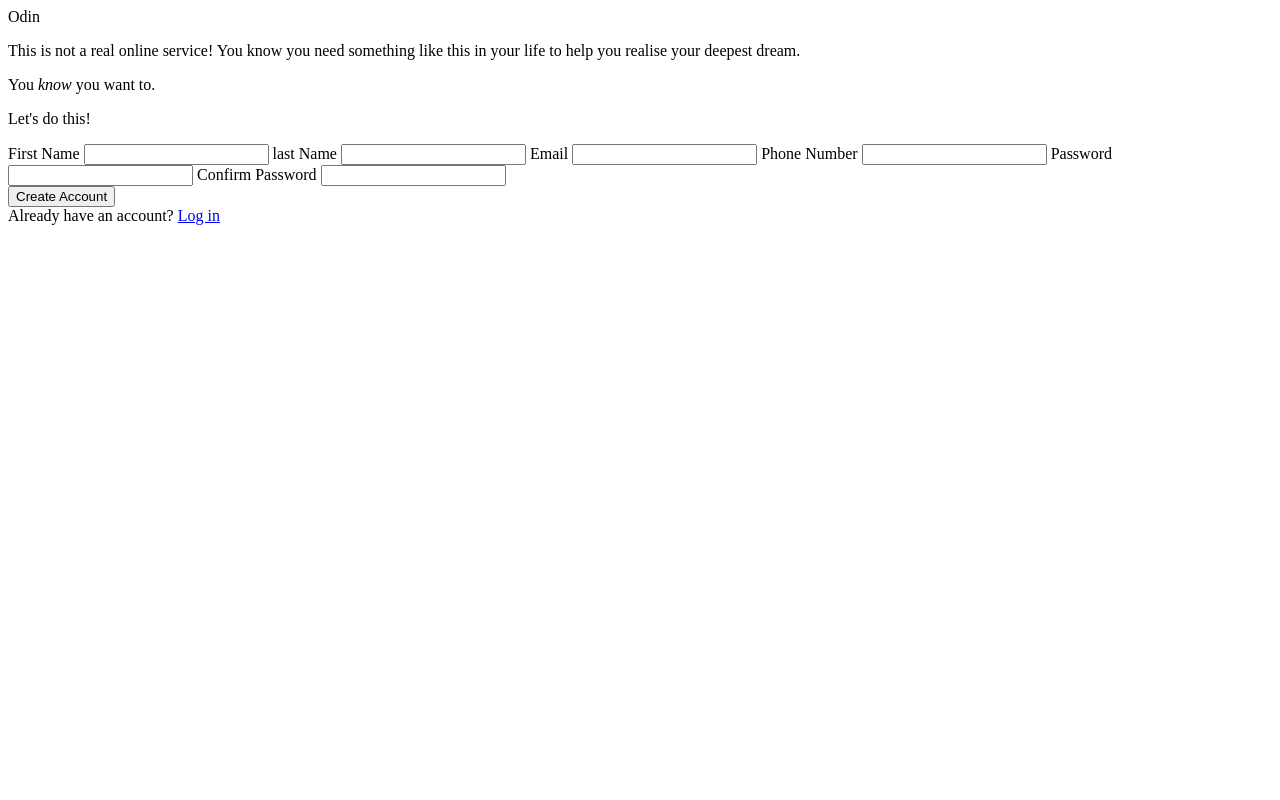
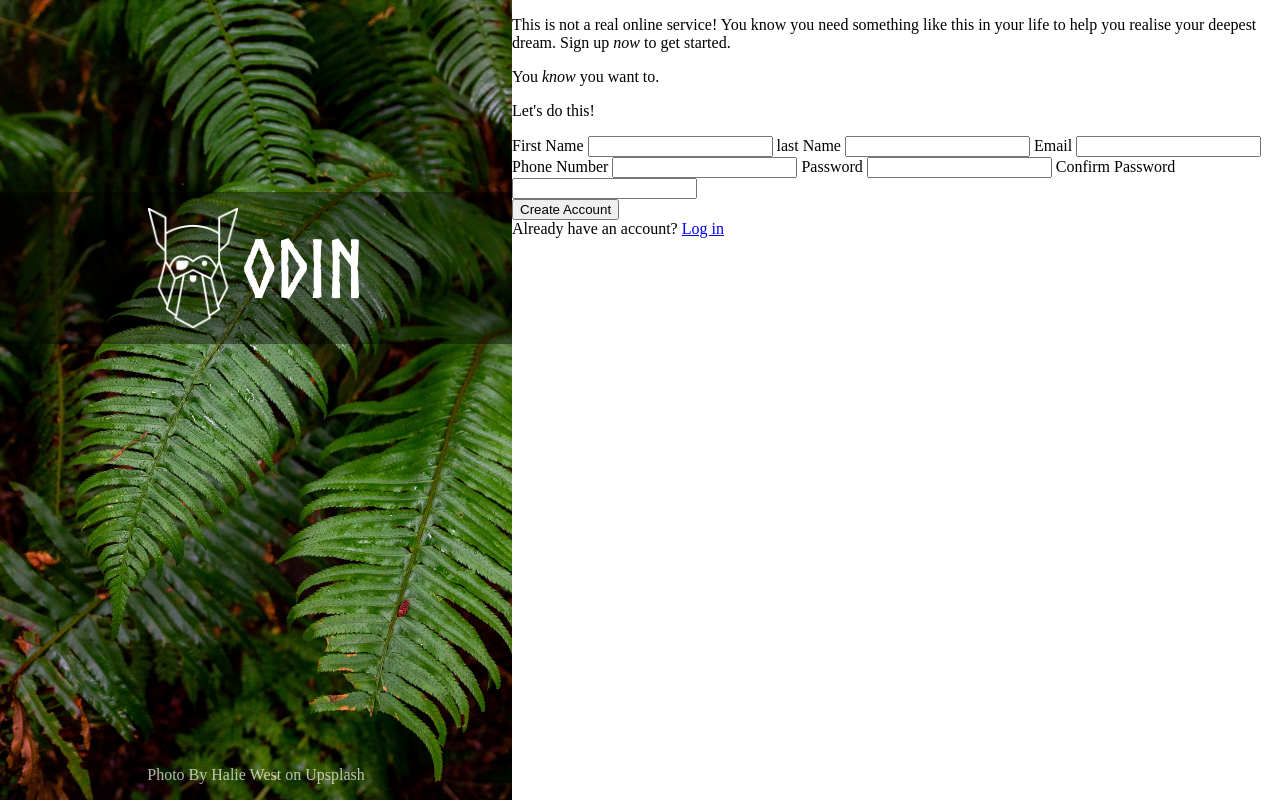
Before and after one commit to odin-project-works/intermediate-html-css-signup-form, a plain HTML site: page index.html in a window 1280 px wide. Drawn offline with Linux system fonts and the light colour scheme.

Commit message:
Downloaded all assets and pretty much got the hero section done.

```diff
--- a/index.html
+++ b/index.html
@@ -4,19 +4,23 @@
     <meta charset="UTF-8">
     <meta http-equiv="X-UA-Compatible" content="IE=edge">
     <meta name="viewport" content="width=device-width, initial-scale=1.0">
+    <link rel="stylesheet" href="style.css">
     <title>Sign Up</title>
 </head>
 <body>
     <div id="hero">
-        <div id="hero-background"></div>
-        <div id="hero-logo"></div>
-        <div id="hero-text">Odin</div>
+        <div id="hero-body">
+            <img src="assets/odin-lined.png" alt="Odin Project logo" id="hero-logo">
+            <span id="hero-logo-text">Odin</span>
+        </div>
+        <div id="hero-credit">Photo By Halie West on Upsplash</div>
+
     </div>
     <div id="content">
         <div id="description">
             <p>
                 This is not a real online service! You know you need something like this
-                in your life to help you realise your deepest dream.
+                in your life to help you realise your deepest dream. Sign up <em>now</em> to get started.
             </p>
             <p>You <em>know</em> you want to.</p>
         </div>
--- /dev/null
+++ b/style.css
@@ -0,0 +1,62 @@
+@font-face {
+    font-family: "Norse-Bold";
+    src: url("assets/Norse-Bold.otf");
+}
+
+body {
+    margin: 0;
+    padding: 0;
+    min-height: 100vh;
+    display: flex;
+    justify-content: space-between;
+}
+
+#hero {
+    position: relative;
+    max-width: 40%;
+    flex: 1 0 auto;
+    /* Make whole image visible. Credit:
+    Gustavo Henrique Bruno dos Santos @ https://github.com/gefgu/odin-sign-up-form
+    */
+    background-image: url("assets/halie-west-25xggax4bSA-unsplash.jpg");
+    background-position: center center;
+    background-size: cover;
+}
+
+#hero-body {
+    position: absolute;
+    top: 12rem;
+    width: 100%;
+    height: auto;
+    display: flex;
+    justify-content: center;
+    align-items: center;
+    padding: 1rem 0;
+    gap: .3rem;
+    background-color: rgba(0, 0, 0, 0.4);
+}
+
+#hero-logo {
+    height: 120px;
+    width: auto;
+}
+
+#hero-logo-text {
+    font-family: "Norse-Bold";
+    font-size: 80px;
+    color: white;
+    text-transform: uppercase;
+}
+
+#hero-credit {
+    position: absolute;
+    bottom: 1rem;
+    width: 100%;
+    color: white;
+    text-align: center;
+    opacity: 0.7;
+}
+
+#content {
+    flex: 1;
+}
```
Also changed, not shown: assets/Norse-Bold.otf (added), assets/halie-west-25xggax4bSA-unsplash.jpg (added), assets/odin-lined.png (added), sign-up-form-mockup.png (added).
